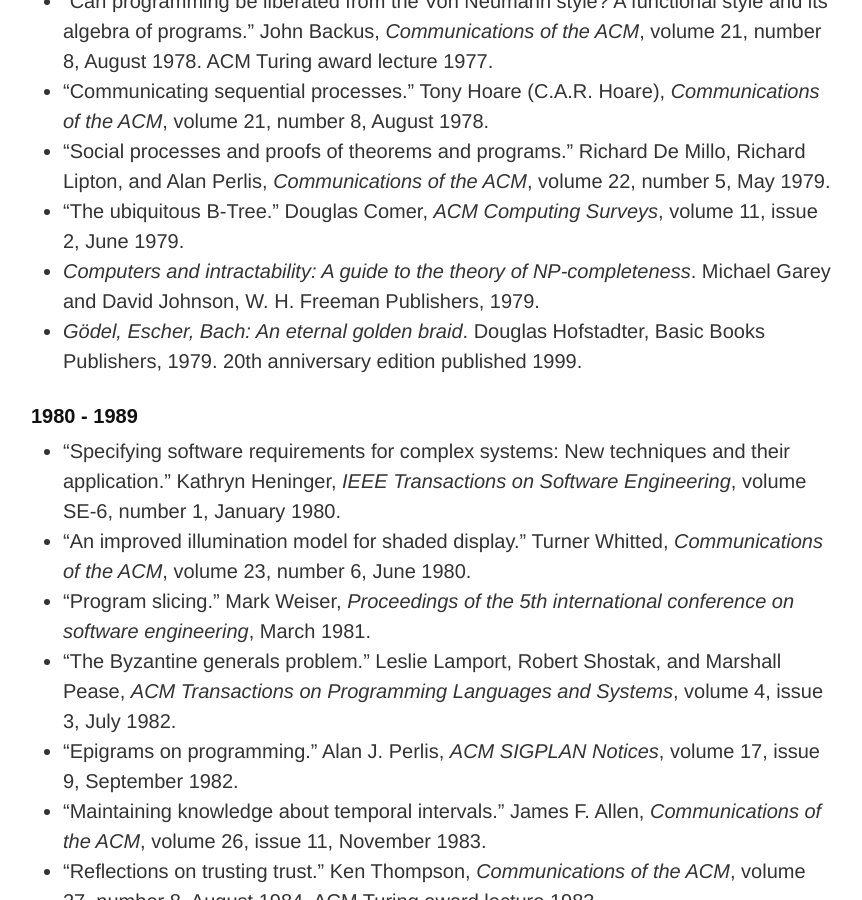
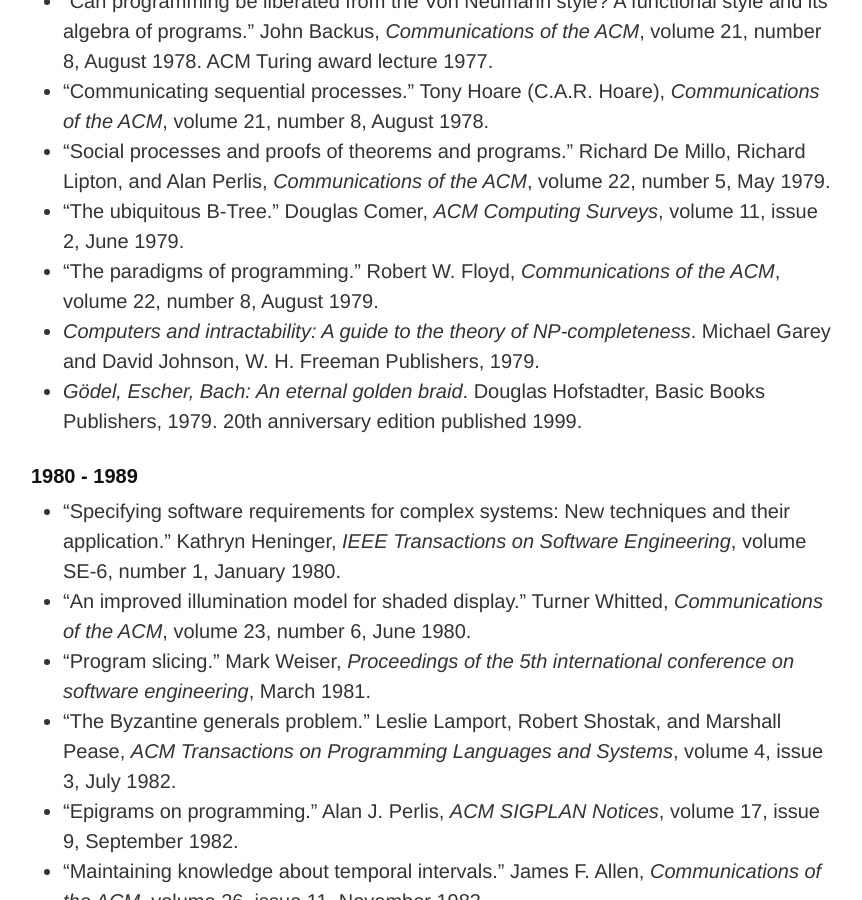
Before and after one commit to mspiegel/mspiegel.github.com, a Jekyll site: the page built from canon.md, in a window 1280 px wide and 900 px high, scrolled down 2184 px. Shown: the whole window, without its empty margins (207-1069 px from the left). Built offline with Jekyll 4.4.1, drawn with Linux system fonts in a browser that asks for light colours.

Commit message:
Add "The Paradigms of Programming" to canon.
Robert Floyd 1979 Turing Award lecture.

```diff
--- a/canon.md
+++ b/canon.md
@@ -54,6 +54,7 @@ Suggestions, criticisms, or comments are always appreciated.
 * "Communicating sequential processes."  Tony Hoare (C.A.R. Hoare), _Communications of the ACM_, volume 21, number 8, August 1978.
 * "Social processes and proofs of theorems and programs." Richard De Millo, Richard Lipton, and Alan Perlis, _Communications of the ACM_, volume 22, number 5, May 1979.
 * "The ubiquitous B-Tree." Douglas Comer, _ACM Computing Surveys_, volume 11, issue 2, June 1979.
+* "The paradigms of programming." Robert W. Floyd, _Communications of the ACM_, volume 22, number 8, August 1979.
 * _Computers and intractability: A guide to the theory of NP-completeness_. Michael Garey and David Johnson, W. H. Freeman Publishers, 1979.
 * _G&ouml;del, Escher, Bach: An eternal golden braid_.  Douglas Hofstadter, Basic Books Publishers, 1979.  20th anniversary edition published 1999.
 
```
Also changed, not shown: 1 other file.
